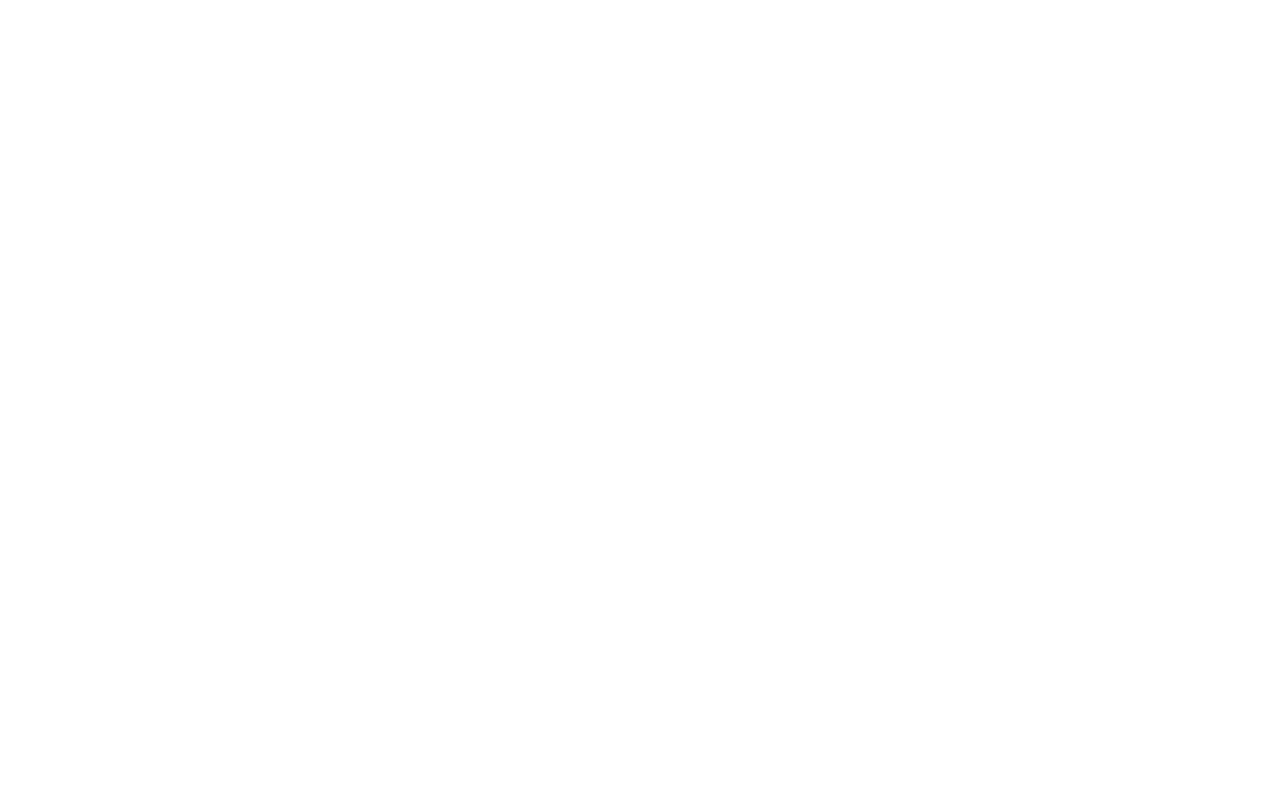
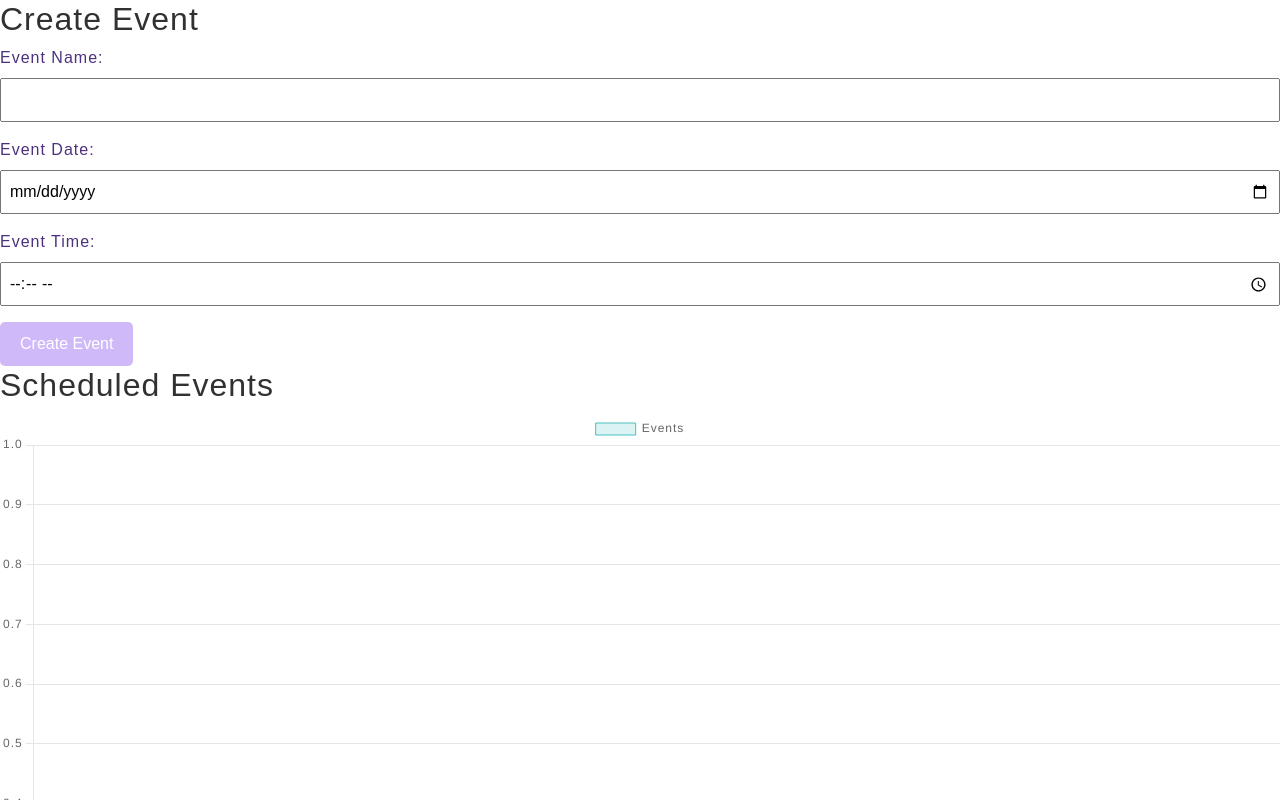
Before and after one commit to devanshidesai25/uwstudybuddy, a React (Create React App) app: page /events in a window 1280 px wide. Before the commit this address had no page. Shown: the top 800 px of the page. Built offline with nearby package versions, Linux system fonts and the light colour scheme.

Commit message:
added working events

```diff
--- a/src/App.js
+++ b/src/App.js
@@ -7,8 +7,10 @@
 import Friends from './Friends';
 import Favorites from './ViewFavorites'
 import ListingDetails from './ListingDetails';
+import Events from './Events';
 import 'bootstrap/dist/css/bootstrap.min.css';
 import './css/style.css';
+
 
 
 function App() {
@@ -21,6 +23,7 @@
       <Route path="/shop" element={<Shop/>} />
       <Route path="/listing/:id" element={<ListingDetails/> } />
       <Route path="/favorites" element={<Favorites/>} />
+      <Route path="/events" element={<Events/>} />
     </Routes>
   );
 }
--- /dev/null
+++ b/src/Events.js
@@ -0,0 +1,90 @@
+import React, { useState, useEffect } from 'react';
+import Chart from 'chart.js/auto';
+
+function Events() {
+  const [events, setEvents] = useState([]);
+  const [chartInstance, setChartInstance] = useState(null);
+
+  const handleEventSubmit = (e) => {
+    e.preventDefault();
+
+    const { eventName, eventDate, eventTime } = e.target.elements;
+
+    if (eventName.value && eventDate.value && eventTime.value) {
+      const newEvent = {
+        id: events.length + 1,
+        name: eventName.value,
+        date: eventDate.value,
+        time: eventTime.value,
+      };
+
+      setEvents((prevEvents) => [...prevEvents, newEvent]);
+      e.target.reset();
+    }
+  };
+
+  const drawChart = () => {
+    const counts = events.reduce((acc, event) => {
+      acc[event.date] = (acc[event.date] || 0) + 1;
+      return acc;
+    }, {});
+
+    const ctx = document.getElementById('eventChart').getContext('2d');
+
+    // Check if a chart instance exists and destroy it
+    if (chartInstance) {
+      chartInstance.destroy();
+    }
+
+    // Create a new Chart instance and set it to state
+    const newChartInstance = new Chart(ctx, {
+      type: 'bar',
+      data: {
+        labels: Object.keys(counts),
+        datasets: [{
+          label: 'Events',
+          data: Object.values(counts),
+          backgroundColor: 'rgba(75, 192, 192, 0.2)',
+          borderColor: 'rgba(75, 192, 192, 1)',
+          borderWidth: 1,
+        }],
+      },
+    });
+
+    setChartInstance(newChartInstance);
+  };
+
+  // Trigger chart drawing on component mount and when events change
+  useEffect(() => {
+    drawChart();
+  }, [events]);
+
+  return (
+    <div className="events-container">
+      <section>
+        <h2>Create Event</h2>
+        <form onSubmit={handleEventSubmit}>
+          <label htmlFor="eventName">Event Name:</label>
+          <input type="text" id="eventName" name="eventName" required />
+
+          <label htmlFor="eventDate">Event Date:</label>
+          <input type="date" id="eventDate" name="eventDate" required />
+
+          <label htmlFor="eventTime">Event Time:</label>
+          <input type="time" id="eventTime" name="eventTime" required />
+
+          <button type="submit">Create Event</button>
+        </form>
+      </section>
+
+      <section>
+        <h2>Scheduled Events</h2>
+        <div>
+          <canvas id="eventChart" width="400" height="200"></canvas>
+        </div>
+      </section>
+    </div>
+  );
+}
+
+export default Events;
--- a/src/Header.js
+++ b/src/Header.js
@@ -13,6 +13,7 @@
         <li><Link to="/shop">Shop</Link></li>
         <li><Link to="/sell">Sell</Link></li>
         <li><Link to= "/favorites">Favorites</Link></li>
+        <li><Link to= "/events">Events</Link></li>
       </ul>
     </div>
   );
```
